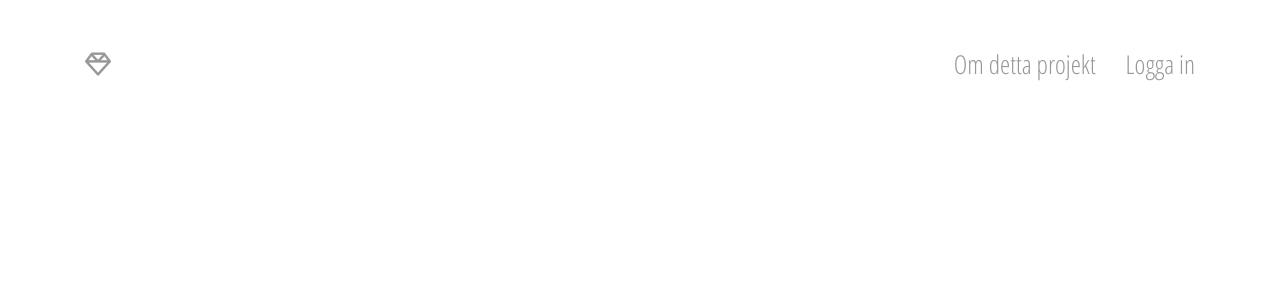
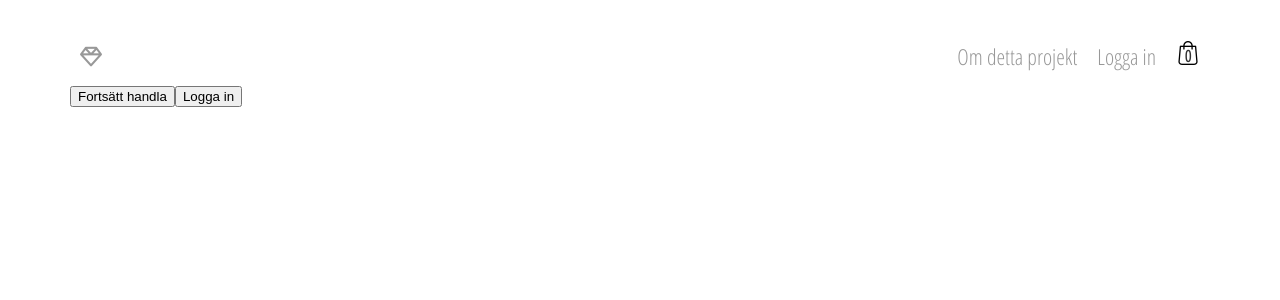
Before and after one commit to miladdev85/shoppily, a React (Create React App) app: page /kundkorg in a window 1280 px wide. Shown: the top 300 px of the page. Built offline with nearby package versions, Linux system fonts and the light colour scheme; no server answers; what react-pose would draw is missing.

Commit message:
Added context for storing shopped items

```diff
--- a/src/App.js
+++ b/src/App.js
@@ -1,9 +1,11 @@
 import React, { useState, useEffect } from "react";
 import Header from "./Header";
+import { CartProvider } from "./Contexts/CartContext";
 import HomePage from "./HomePage";
 import Section from "./Section";
 import Breadcrumb from "./Breadcrumb";
 import About from "./About";
+import Cart from "./Cart";
 import SignInPage from "./SignInPage";
 import Loading from "./Loading";
 import * as network from "./Utils/Network";
@@ -33,8 +35,10 @@ function App() {
   }, []);
 
   return (
+    <CartProvider>
       <main style={{ minHeight: "100vh" }} className="contain">
         <Header />
+
         <Route
           exact
           path="/"
@@ -59,10 +63,12 @@ function App() {
             </>
           )}
         />
+        <Route exact path="/kundkorg" component={Cart} />
         <Route exact path="/projektet" component={About} />
         <Route exact path="/loggain" component={SignInPage} />
         <Route exact path="/aterstall" component={ResetPassword} />
       </main>
+    </CartProvider>
   );
 }
 
--- /dev/null
+++ b/src/Cart.js
@@ -0,0 +1,14 @@
+import React, { useContext } from "react";
+import { CartContext } from "./Contexts/CartContext";
+
+const Cart = () => {
+  const { products } = useContext(CartContext);
+  return (
+    <div>
+      <button>Fortsätt handla</button>
+      <button>Logga in</button>
+    </div>
+  );
+};
+
+export default Cart;
--- /dev/null
+++ b/src/Contexts/CartContext.js
@@ -0,0 +1,27 @@
+import React, { createContext, useState, useEffect } from "react";
+
+export const CartContext = createContext();
+
+export const CartProvider = ({ children }) => {
+  const [products, setProducts] = useState([]);
+
+  const addProduct = item => {
+    setProducts([...products, item]);
+  };
+
+  const removeProduct = id => {
+    setProducts(prevProducts => prevProducts.filter(product => product.id !== id));
+  };
+
+  const resetCart = () => {
+    setProducts([]);
+  };
+
+  useEffect(() => console.log(products), [products]);
+
+  return (
+    <CartContext.Provider value={{ products, addProduct, removeProduct, resetCart }}>
+      {children}
+    </CartContext.Provider>
+  );
+};
--- a/src/Header.js
+++ b/src/Header.js
@@ -1,11 +1,14 @@
-import React from "react";
+import React, { useContext } from "react";
+import { CartContext } from "./Contexts/CartContext";
 import { Link } from "react-router-dom";
+import bag from "./bag.png";
 
 const Header = () => {
+  const { products } = useContext(CartContext);
   return (
     <nav>
       <ul className="nav__container">
-        <li className="nav__item flex__left">
+        <li className="nav__item-logo flex__left">
           <Link to="/">
             <i className="far fa-gem nav__link"></i>
           </Link>
@@ -20,6 +23,14 @@ const Header = () => {
             Logga in
           </Link>
         </li>
+        <li className="nav__item">
+          <Link to="/kundkorg" className="nav__link">
+            <div className="cart">
+              <img src={bag} alt="" className="cart-image" />
+              <span className="cart-nr">{products.length}</span>
+            </div>
+          </Link>
+        </li>
       </ul>
     </nav>
   );
--- a/src/Section.js
+++ b/src/Section.js
@@ -29,7 +29,7 @@ const Section = ({ match }) => {
       ) : (
         <div className="row">
           {products.map(product => (
-            <SectionItem key={product.id} {...product} />
+            <SectionItem key={product.id} item={product} />
           ))}
         </div>
       )}
--- a/src/SectionItem.js
+++ b/src/SectionItem.js
@@ -1,18 +1,23 @@
-import React from "react";
+import React, { useContext } from "react";
+import { CartContext } from "./Contexts/CartContext";
 
-const SectionItem = props => {
+const SectionItem = ({ item }) => {
+  const { addProduct } = useContext(CartContext);
+
   return (
     <div style={{ marginBottom: 20 }} className="col-6 col-md-3">
       <div className="image__container">
-        <div style={{ backgroundImage: `url(${props.imageUrl})` }} className="product__image" />
+        <div style={{ backgroundImage: `url(${item.imageUrl})` }} className="product__image" />
         <div className="product__overlay">
-          <h3 className="product__overlay__button">Lägg till</h3>
+          <h3 onClick={() => addProduct(item)} className="product__overlay__button">
+            Lägg till
+          </h3>
           <h3 className="product__overlay__button">Mer info</h3>
         </div>
       </div>
       <div className="product__info">
-        <p className="product__name">{props.name}</p>
-        <p className="product__price">{props.price} kr</p>
+        <p className="product__name">{item.name}</p>
+        <p className="product__price">{item.price} kr</p>
       </div>
     </div>
   );
--- a/src/styles/components/_header.scss
+++ b/src/styles/components/_header.scss
@@ -2,10 +2,26 @@
   margin: 30px 0 0 0;
   padding: 0;
   list-style: none;
-  font-size: 2.6rem;
+  font-size: 2.2rem;
   display: flex;
   justify-content: flex-start;
   flex-wrap: wrap;
+}
+
+.cart {
+  color: rgb(186, 186, 186);
+  position: relative;
+}
+
+.cart-nr {
+  position: absolute;
+  top: 50%;
+  left: 50%;
+  transform: translate(-50%, -50%);
+  color: rgb(50, 50, 50);
+  font-size: 1.6rem;
+  font-weight: 600;
+  padding-bottom: 3px;
 }
 
 .nav__link {
@@ -19,11 +35,21 @@
 }
 
 .nav__item {
-  padding: 1.5rem;
+  padding: 1rem;
 }
 
-@media screen and (max-width: 320px) {
+.nav__item-logo {
+  padding: 1rem;
+}
+
+@media screen and (max-width: 420px) {
   .nav__container {
-    font-size: 2.1rem;
+    font-size: 1.6rem;
+  }
+  .nav__item {
+    padding: 1rem 0rem 1rem 1rem;
+  }
+  .nav__item-logo {
+    padding: 1rem 0rem;
   }
 }
```
Also changed, not shown: src/bag.png (added). Lines whose indentation alone changed are shown as unchanged.
